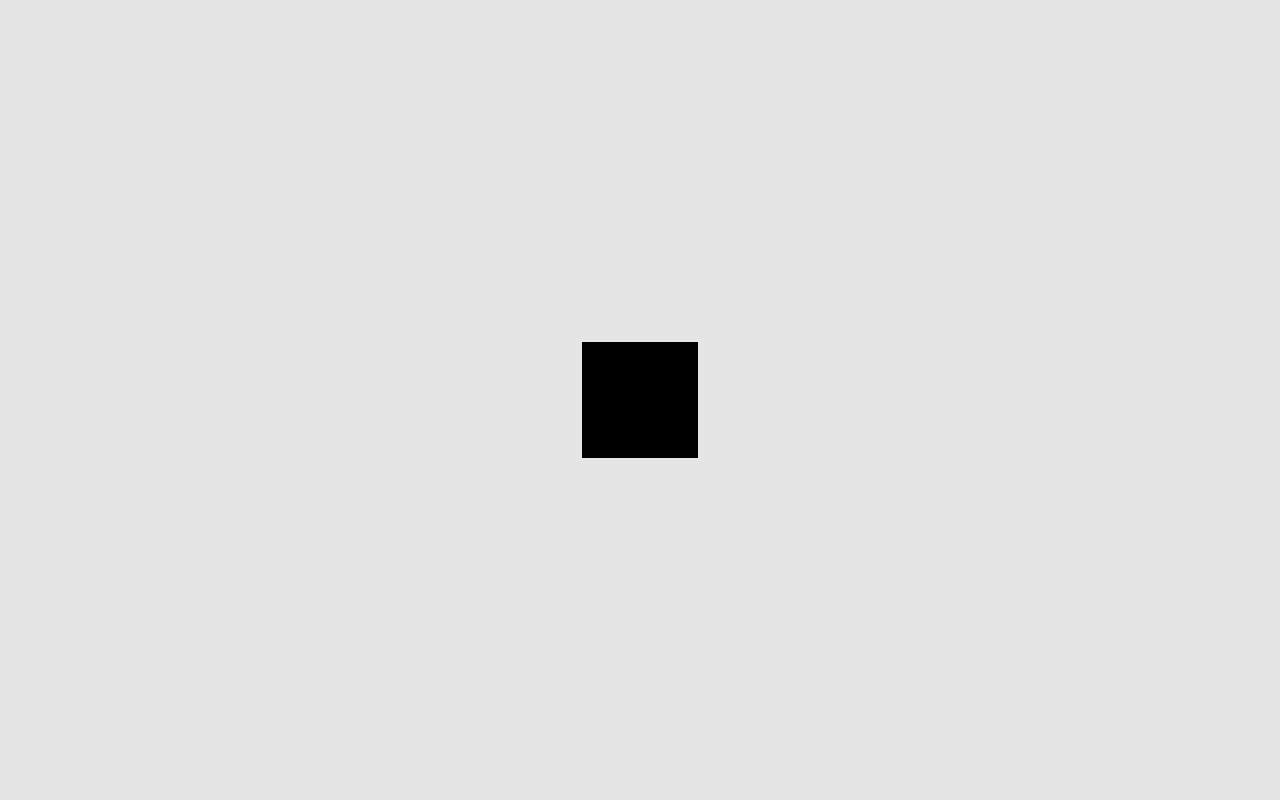
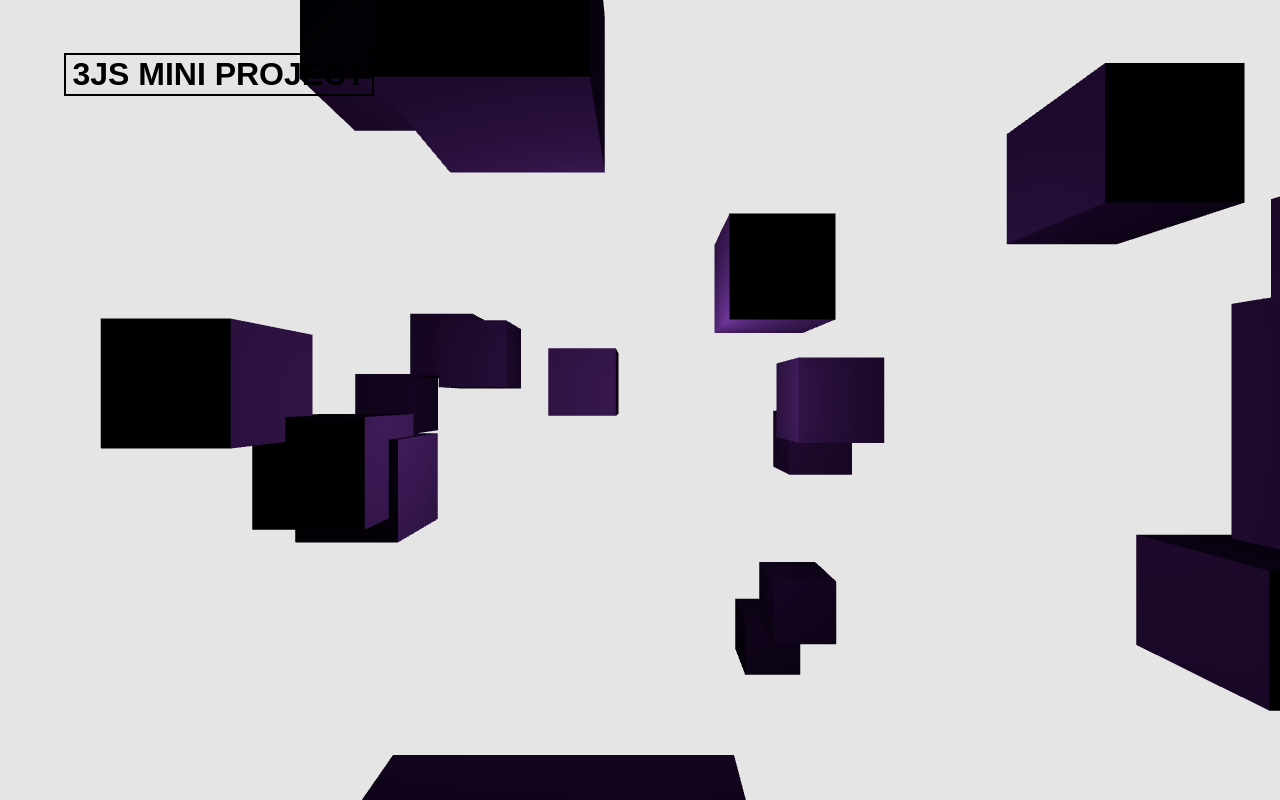
Before and after one commit to nicole026/threeJSfirstproj, a plain HTML site: page index.html in a window 1280 px wide. Drawn offline with nearby package versions, Linux system fonts and the light colour scheme; animation ran at ten frames a second.

Commit message:
to end of tutorial

```diff
--- a/css/main.css
+++ b/css/main.css
@@ -1,3 +1,5 @@
+@import url('https://fonts.googleapis.com/css2?family=Montserrat:wght@500&display=swap');
+
 body {
   margin: 0;
   height: 100vh;
@@ -6,3 +8,16 @@ body {
 canvas {
   display: block;
 }
+
+h1 {
+  position: absolute;
+  top: 1em;
+  left: 2em;
+  font-family: 'Monsterrat', sans-serif;
+  font-size: 2em;
+  text-transform: uppercase;
+  width: auto;
+  line-height: 0.8em;
+  border: 2px solid black;
+  padding: 0.2em;
+}
--- a/index.html
+++ b/index.html
@@ -7,6 +7,8 @@
     <link rel="stylesheet" href="css/main.css" />
   </head>
   <body>
+    <h1>3JS Mini Project</h1>
+
     <script src="https://cdnjs.cloudflare.com/ajax/libs/three.js/102/three.js"></script>
     <script src="https://cdnjs.cloudflare.com/ajax/libs/gsap/2.1.2/TweenMax.min.js"></script>
 
@@ -47,6 +49,7 @@
       /********* CREATING OUR 3D SHAPE WITH FORM AND MATERIAL *********/
       //think about form and material
       //sphere accepts radius, width, and height
+      /*
       //shape:
       let geometry = new THREE.BoxGeometry(1, 1, 1);
       //material
@@ -54,31 +57,51 @@
       //combine them into a mesh
       let mesh = new THREE.Mesh(geometry, material);
 
-      //move shape around : long hand
-      //   mesh.position.x = -2;
-      //   mesh.position.y = 2;
-      //   mesh.position.z = 2;
 
-      // move shape around : short hand
-      //   mesh.position.set(-2, 2, 2);
+    //   move shape around : long hand
+    //     mesh.position.x = -2;
+    //     mesh.position.y = 2;
+    //     mesh.position.z = 2;
 
-      // rotate shape:
-      //   mesh.rotation.set(45, 0, 0);
-      // make it longer
-      //   mesh.scale.set(1, 2, 1);
+    //   move shape around : short hand
+    //     mesh.position.set(-2, 2, 2);
+
+    //   rotate shape:
+    //     mesh.rotation.set(45, 0, 0);
+    //   make it longer
+    //     mesh.scale.set(1, 2, 1);
 
       scene.add(mesh);
+      */
+
+      /********* GENERATING MULTIPLE 3D OBJECTS FOR MORE FUN *********/
+      let geometry = new THREE.BoxGeometry(1, 1, 1);
+      let material = new THREE.MeshLambertMaterial({ color: 0xb05af2 });
+
+      let meshX = -10;
+      for (let i = 0; i < 25; i++) {
+        let mesh = new THREE.Mesh(geometry, material);
+        mesh.position.x = (Math.random() - 0.5) * 10;
+        mesh.position.y = (Math.random() - 0.5) * 10;
+        mesh.position.z = (Math.random() - 0.5) * 10;
+        scene.add(mesh);
+        meshX += 1;
+      }
 
       /*********   ADD LIGHT    *********/
       let light = new THREE.PointLight(
         0xffffff, //color
-        1, // intensity
-        500 //distance
+        2, // intensity
+        1000 //distance
       );
 
       //position x,y,z
-      light.position.set(10, 0, 25);
+      light.position.set(0, 0, 0);
       scene.add(light);
+
+      let light2 = new THREE.PointLight(0xffffff, 1, 1000);
+      light2.position.set(0, 0, 25);
+      scene.add(light2);
 
       // replace --> renderer.render(scene, camera); --> with the below in order to not have the shape i'm creating be affected/distorted by the changing window size. renderer will call and redraw every time screen is refreshed
 
@@ -98,34 +121,19 @@
 
         let intersects = raycaster.intersectObjects(scene.children, true); // will return array wherever mouse is in scene
 
+        //prettier-ignore
         for (let i = 0; i < intersects.length; i++) {
           //change color of obj
-          intersects[i].object.material.color.set(0xff0000);
+          //   intersects[i].object.material.color.set(0xff0000);
+          this.tl = new TimelineMax();
+          this.tl.to(intersects[i].object.scale, 1, { x: 2, ease: Expo.easeOut });
+          this.tl.to(intersects[i].object.scale, 0.5, { x: 0.5, ease: Expo.easeOut });
+          this.tl.to(intersects[i].object.position, 0.5, { x: 2, ease: Expo.easeOut });
+          this.tl.to(intersects[i].object.rotation,0.5, { y: Math.PI * 0.5, ease: Expo.easeOut },'=-1.5');
         }
       }
 
       render();
-
-      /**********   ADD ANIMATION   **********/
-      // timeline, the second link i liked up top, allows you to do a one-by-one animation action (? these are my words lol)
-
-      // use this line to have animation happen immeidately on load/refresh
-      // this.tl = new TimelineMax().delay(0.3);
-
-      this.tl = new TimelineMax({ paused: true }); // wont run because its paused, we have to tell it when to run
-      this.tl.to(
-        mesh.scale, // reference mesh, scale initially
-        1, // duration of 1
-        { x: 2, ease: Expo.easeOut } // scale on x axis
-      );
-      this.tl.to(mesh.scale, 0.5, { x: 0.5, ease: Expo.easeOut });
-      this.tl.to(mesh.position, 0.5, { x: 2, ease: Expo.easeOut });
-      this.tl.to(
-        mesh.rotation,
-        0.5,
-        { y: Math.PI * 0.5, ease: Expo.easeOut },
-        '=-1.5' // happens 1.5 seconds before it normally would... idk why this is worthwhile other than it keeps my cube a cube, whereas without it my cube becomes skinny
-      );
 
       // run animation with an event listener
       // click anywhere on page to run animation
@@ -135,7 +143,7 @@
 
       // run animation only when user clicks that specific box
       console.log(window);
-      window.addEventListener('click', onMouseMove); //on hover
+      window.addEventListener('mousemove', onMouseMove); //on hover
     </script>
   </body>
 </html>
```
Also changed, not shown: misc.html (added, +22 -0 lines).
